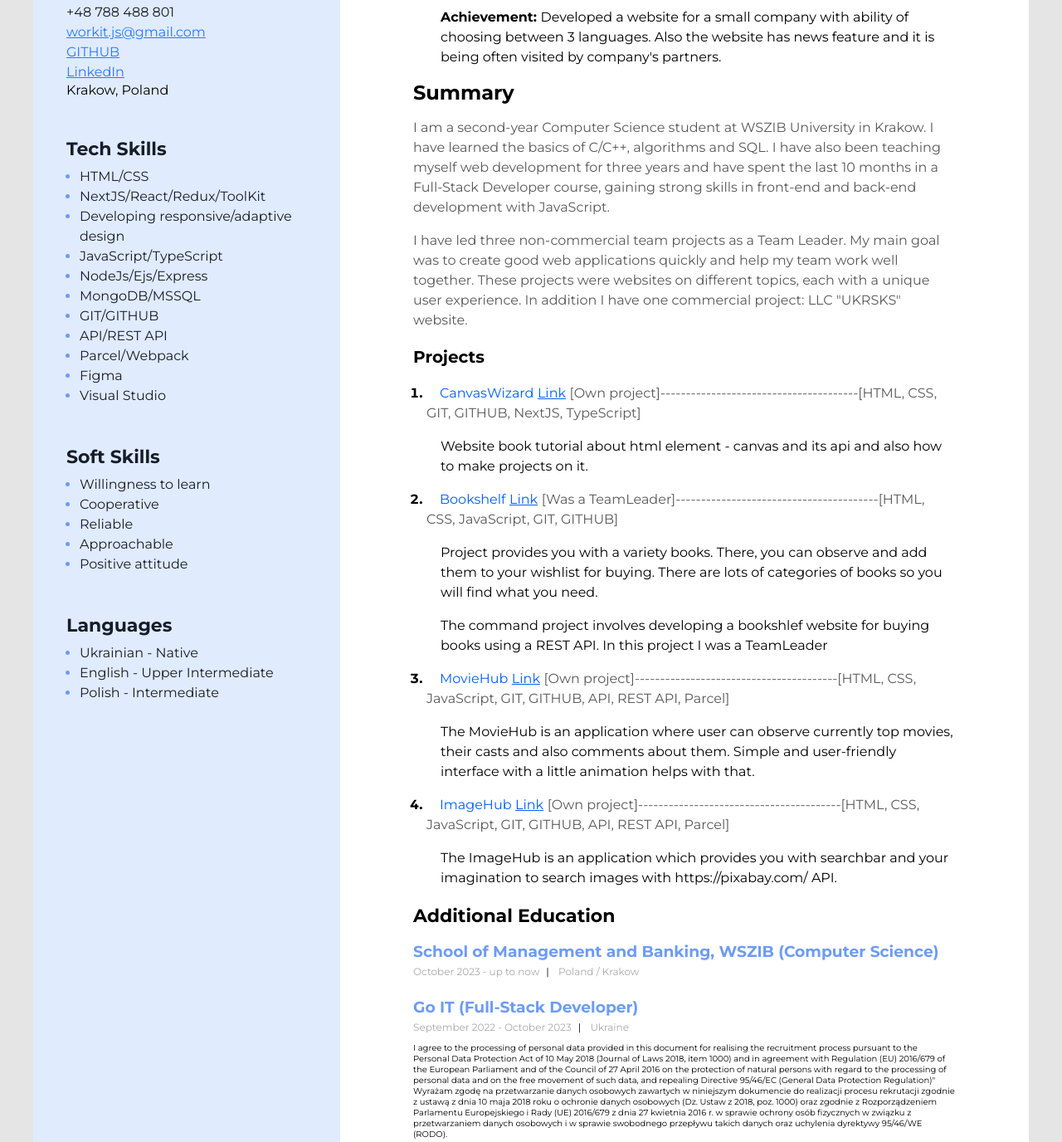
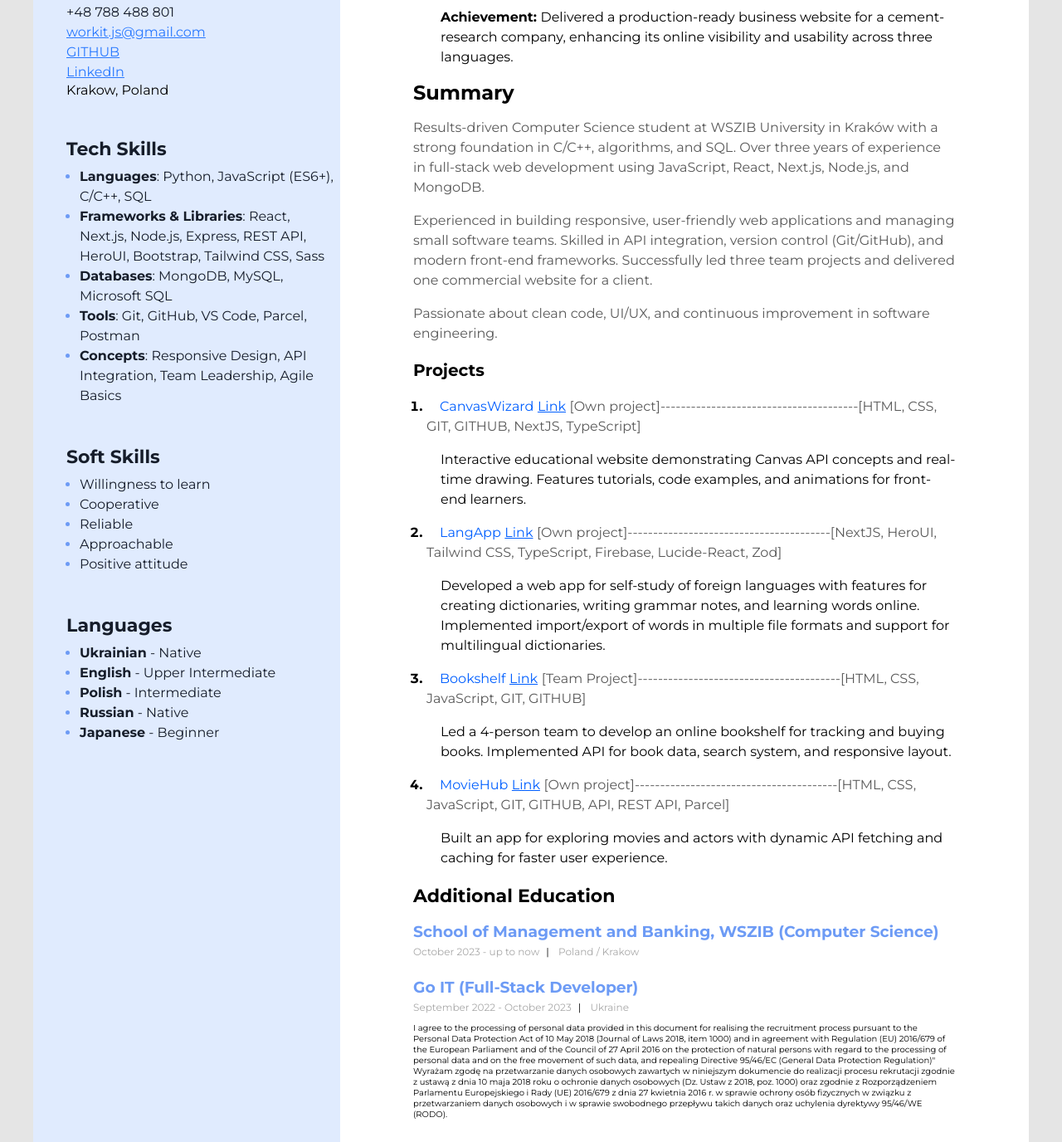
Before and after one commit to Zyabrik10/resume, a plain HTML site: page index.html in a window 1280 px wide. Shown: the part 480-1856 px from the top of the page at 83% size. Drawn offline with Linux system fonts and the light colour scheme.

Commit message:
Update index.html

```diff
--- a/index.html
+++ b/index.html
@@ -40,11 +40,21 @@
               </h4>
             </div>
             <ul class="work_list">
-              <li>Design and develop the website.</li>
-              <li>Maintain and update the website as needed.</li>
-              <li>Creating multilanguage website.</li>
-              <li>Writing backend for news api</li>
-              <li>Creating admin panel for editing news.</li>
+              <li>
+                Designed and developed a multilingual company website
+                (Ukrainian, Polish, English) using Next.js and Node.js.
+              </li>
+              <li>
+                Built admin dashboard for content editing and news management.
+              </li>
+              <li>
+                Integrated RESTful API for handling news articles and company
+                updates.
+              </li>
+              <li>
+                Improved website SEO and performance, increasing partner
+                engagement.
+              </li>
             </ul>
           </div>
           <ol class="list_projects">
@@ -67,10 +77,9 @@
                 English and Polish and observe company news.
               </p>
               <p class="description">
-                <b>Achievement: </b> Developed a website for a small company
-                with ability of choosing between 3 languages. Also the website
-                has news feature and it is being often visited by company's
-                partners.
+                <b>Achievement: </b> Delivered a production-ready business
+                website for a cement-research company, enhancing its online
+                visibility and usability across three languages.
               </p>
             </li>
           </ol>
@@ -83,19 +92,21 @@
           <!-- <h4 class="occupation">Full-Stack Developer</h4> -->
           <h2 class="projects_name">Summary</h2>
           <p class="description">
-            I am a second-year Computer Science student at WSZIB University in
-            Krakow. I have learned the basics of C/C++, algorithms and SQL. I
-            have also been teaching myself web development for three years and
-            have spent the last 10 months in a Full-Stack Developer course,
-            gaining strong skills in front-end and back-end development with
-            JavaScript.
+            Results-driven Computer Science student at WSZIB University in
+            Kraków with a strong foundation in C/C++, algorithms, and SQL. Over
+            three years of experience in full-stack web development using
+            JavaScript, React, Next.js, Node.js, and MongoDB.
           </p>
           <p class="description">
-            I have led three non-commercial team projects as a Team Leader. My
-            main goal was to create good web applications quickly and help my
-            team work well together. These projects were websites on different
-            topics, each with a unique user experience. In addition I have one
-            commercial project: LLC "UKRSKS" website.
+            Experienced in building responsive, user-friendly web applications
+            and managing small software teams. Skilled in API integration,
+            version control (Git/GitHub), and modern front-end frameworks.
+            Successfully led three team projects and delivered one commercial
+            website for a client.
+          </p>
+          <p class="description">
+            Passionate about clean code, UI/UX, and continuous improvement in
+            software engineering.
           </p>
         </div>
         <!-- </ ABOUT ME> -->
@@ -115,12 +126,35 @@
                 >Link</a
               >
               <span class="project_snippet"
-                >[Own project]---------------------------------------[HTML, CSS, GIT, GITHUB,
-                NextJS, TypeScript]</span
+                >[Own project]---------------------------------------[HTML, CSS,
+                GIT, GITHUB, NextJS, TypeScript]</span
               >
               <p class="description">
-                Website book tutorial about html element - canvas and its api
-                and also how to make projects on it.
+                Interactive educational website demonstrating Canvas API
+                concepts and real-time drawing. Features tutorials, code
+                examples, and animations for front-end learners.
+              </p>
+            </li>
+            <li>
+              <a
+                class="project-name"
+                href="https://language-app-eight.vercel.app/"
+                target="_blank"
+                >LangApp</a
+              >
+              <a href="https://language-app-eight.vercel.app/" target="_blank"
+                >Link</a
+              >
+              <span class="project_snippet"
+                >[Own project]----------------------------------------[NextJS,
+                HeroUI, Tailwind CSS, TypeScript, Firebase, Lucide-React,
+                Zod]</span
+              >
+              <p class="description">
+                Developed a web app for self-study of foreign languages with
+                features for creating dictionaries, writing grammar notes, and
+                learning words online. Implemented import/export of words in
+                multiple file formats and support for multilingual dictionaries.
               </p>
             </li>
             <li>
@@ -136,50 +170,15 @@
                 >Link</a
               >
               <span class="project_snippet"
-                >[Was a TeamLeader]----------------------------------------[HTML, CSS, JavaScript,
-                GIT, GITHUB]</span
+                >[Team Project]----------------------------------------[HTML,
+                CSS, JavaScript, GIT, GITHUB]</span
               >
               <p class="description">
-                Project provides you with a variety books. There, you can
-                observe and add them to your wishlist for buying. There are lots
-                of categories of books so you will find what you need.
-              </p>
-              <p class="description">
-                The command project involves developing a bookshlef website for
-                buying books using a REST API. In this project I was a
-                TeamLeader
+                Led a 4-person team to develop an online bookshelf for tracking
+                and buying books. Implemented API for book data, search system,
+                and responsive layout.
               </p>
             </li>
-            <!-- <li>
-            <a class="project-name" href="https://zyabrik10.github.io/team-project-cocktails-website/"
-              target="_blank">Drink Master</a>
-            <a href="https://zyabrik10.github.io/team-project-cocktails-website/" target="_blank">Link</a>
-            <span class="project_snippet">----------------------------------------[HTML, CSS, JavaScript,
-              GIT, GITHUB, NodeJS, MongoDB, React]</span>
-            <p class="description">
-              "Drink Master" is a team project I led as a Team Leader. It was
-              created by a group of junior developers. It's about exploring
-              cocktails. Some people can make and enjoy alcoholic cocktails,
-              while others can make non-alcoholic ones if they are younger.
-              The platform is easy to use, and you can find many different
-              drinks. You can even make your own special cocktails and
-              personalize your profile. It's a great way to learn and have
-              fun.
-            </p>
-            <p class="description">
-              Technologically, "Drink Master" leverages JavaScript, React.js,
-              React Router DOM, Redux Toolkit, Axios, Material UI, and Module
-              CSS to provide a secure and convenient experience. This project
-              showcases both technical expertise and leadership skills, making
-              it a valuable addition to your resume.
-            </p>
-            <p class="description">
-              In this project I had commitment for developing
-              signup/sigin/logout (backend), signup/sigin pages (front-end),
-              modal windows (front-end), logout (front-end), setting a
-              repository up.
-            </p>
-          </li> -->
             <li>
               <a
                 class="project-name"
@@ -191,33 +190,12 @@
                 >Link</a
               >
               <span class="project_snippet"
-                >[Own project]----------------------------------------[HTML, CSS, JavaScript,
-                GIT, GITHUB, API, REST API, Parcel]</span
+                >[Own project]----------------------------------------[HTML,
+                CSS, JavaScript, GIT, GITHUB, API, REST API, Parcel]</span
               >
               <p class="description">
-                The MovieHub is an application where user can observe currently
-                top movies, their casts and also comments about them. Simple and
-                user-friendly interface with a little animation helps with that.
-              </p>
-            </li>
-            <li>
-              <a
-                class="project-name"
-                href="https://zyabrik10.github.io/ImageHub/"
-                target="_blank"
-                >ImageHub</a
-              >
-              <a href="https://zyabrik10.github.io/ImageHub/" target="_blank"
-                >Link</a
-              >
-              <span class="project_snippet"
-                >[Own project]----------------------------------------[HTML, CSS, JavaScript,
-                GIT, GITHUB, API, REST API, Parcel]</span
-              >
-              <p class="description">
-                The ImageHub is an application which provides you with searchbar
-                and your imagination to search images with https://pixabay.com/
-                API.
+                Built an app for exploring movies and actors with dynamic API
+                fetching and caching for faster user experience.
               </p>
             </li>
           </ol>
@@ -314,17 +292,36 @@
         <div class="skills_container">
           <h2 class="sidebar_title">Tech Skills</h2>
           <ul class="skills-list">
-            <li><span>HTML/CSS</span></li>
-            <li><span>NextJS/React/Redux/ToolKit</span></li>
-            <li><span>Developing responsive/adaptive design</span></li>
-            <li><span>JavaScript/TypeScript</span></li>
-            <li><span>NodeJs/Ejs/Express</span></li>
-            <li><span>MongoDB/MSSQL</span></li>
-            <li><span>GIT/GITHUB</span></li>
-            <li><span>API/REST API</span></li>
-            <li><span>Parcel/Webpack</span></li>
-            <li><span>Figma</span></li>
-            <li><span>Visual Studio</span></li>
+            <li>
+              <span
+                ><strong>Languages</strong>: Python, JavaScript (ES6+), C/C++,
+                SQL</span
+              >
+            </li>
+            <li>
+              <span
+                ><strong>Frameworks & Libraries</strong>: React, Next.js,
+                Node.js, Express, REST API, HeroUI, Bootstrap, Tailwind CSS,
+                Sass</span
+              >
+            </li>
+            <li>
+              <span
+                ><strong>Databases</strong>: MongoDB, MySQL, Microsoft SQL</span
+              >
+            </li>
+            <li>
+              <span
+                ><strong>Tools</strong>: Git, GitHub, VS Code, Parcel,
+                Postman</span
+              >
+            </li>
+            <li>
+              <span
+                ><strong>Concepts</strong>: Responsive Design, API Integration,
+                Team Leadership, Agile Basics</span
+              >
+            </li>
           </ul>
         </div>
         <!-- </APP SKILLS> -->
@@ -346,9 +343,21 @@
         <div class="soft_skills_container" style="margin-top: 48px">
           <h2 class="sidebar_title">Languages</h2>
           <ul class="soft_skills-list">
-            <li><span>Ukrainian - Native</span></li>
-            <li><span>English - Upper Intermediate</span></li>
-            <li><span>Polish - Intermediate</span></li>
+            <li>
+              <span><strong>Ukrainian</strong> - Native</span>
+            </li>
+            <li>
+              <span><strong>English</strong> - Upper Intermediate</span>
+            </li>
+            <li>
+              <span><strong>Polish</strong> - Intermediate</span>
+            </li>
+            <li>
+              <span><strong>Russian</strong> - Native</span>
+            </li>
+            <li>
+              <span><strong>Japanese</strong> - Beginner</span>
+            </li>
           </ul>
         </div>
         <!-- <LANGUAGES> -->
```
